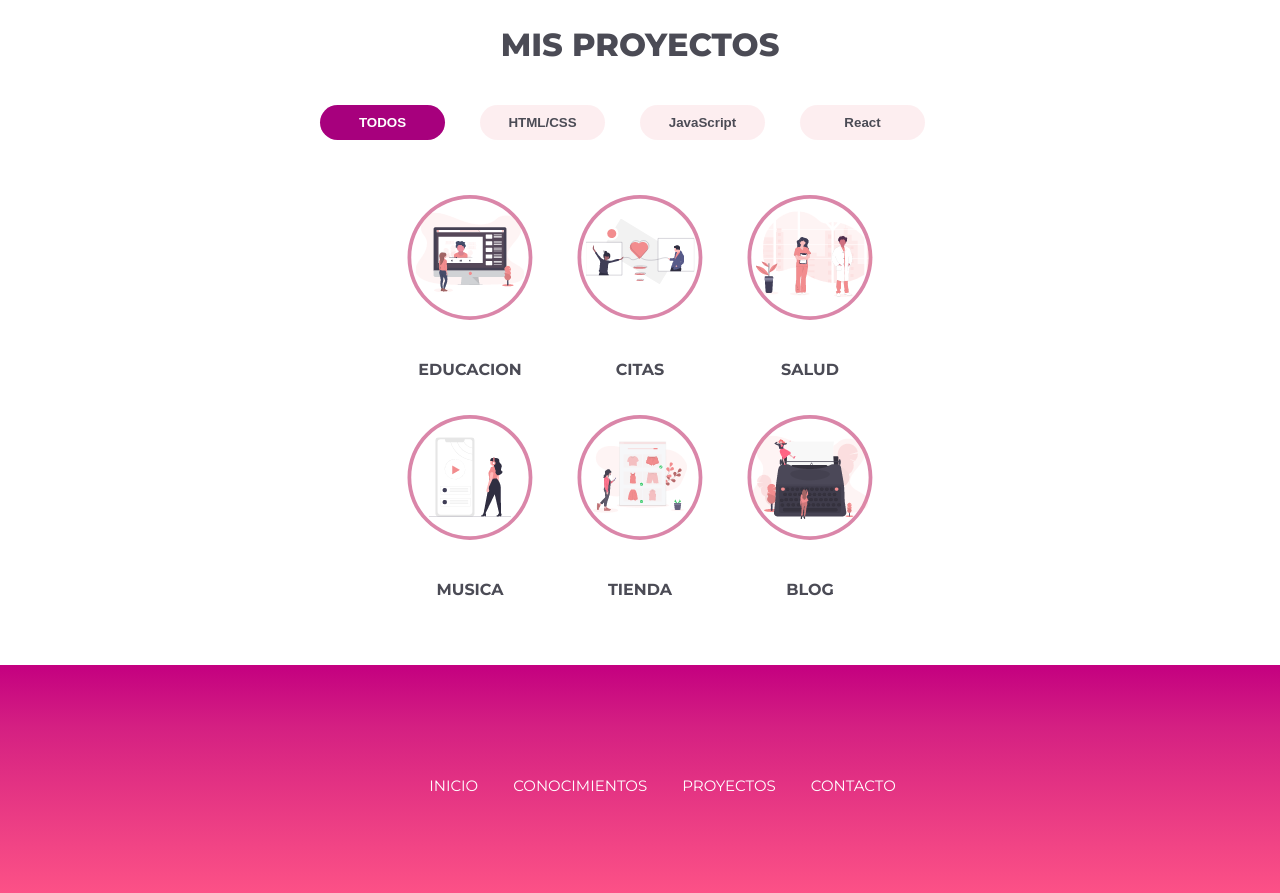
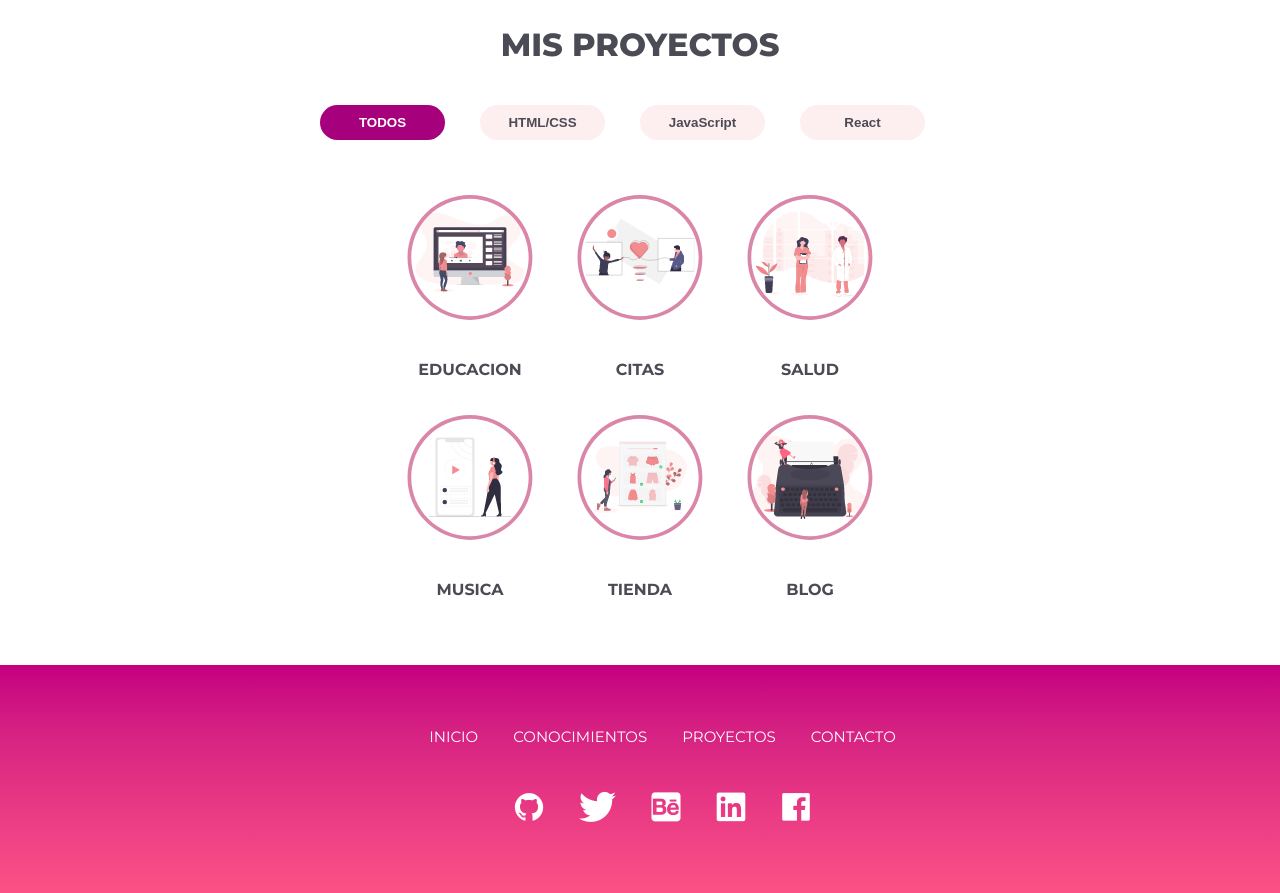
Before and after one commit to Jennimar17/Proyecto-Portfolio-ADA, a plain HTML site: page index.html in a window 1280 px wide. Shown: the part 1864-2757 px from the top of the page. Drawn offline with nearby package versions, Linux system fonts and the light colour scheme.

Commit message:
agrego iconos linkeados de devicon, linkeo fontawemsome por si cambio estilo de iconos

```diff
--- a/index.html
+++ b/index.html
@@ -5,6 +5,8 @@
     <meta charset="UTF-8">
     <meta name="viewport" content="width=device-width, initial-scale=1.0">
     <link rel="stylesheet" href="style.css">
+    <link rel="stylesheet" href="https://cdn.jsdelivr.net/gh/konpa/devicon@master/devicon.min.css">
+    <link rel="stylesheet" href="https://cdnjs.cloudflare.com/ajax/libs/font-awesome/5.13.0/css/all.min.css">
     <title>Portfolio</title>
 </head>
 
@@ -138,7 +140,7 @@
         </div>
     </div>
 
-    <!-- seccion de frase memorable -->
+    <!-- seccion de contacto barra de nav secundaria -->
     <footer id="contact-me">
         <ul class="nav-bar footer-bar">
             <li>
@@ -154,6 +156,21 @@
                 <a href="#contact-me">CONTACTO</a>
             </li>
         </ul>
+        <!-- iconos redes sociales-->
+        <div>
+            <ul class="social-media-icons">
+                <li><i class="devicon-github-plain"></i></li>
+                <li><i class="devicon-twitter-plain"></i></li>
+                <li><i class="devicon-behance-plain"></i></li>
+                <li><i class="devicon-linkedin-plain"></i></li>
+                <li><i class="devicon-facebook-plain"></i></li>
+
+            </ul>
+
+        </div>
+
+
+
     </footer>
 
 
--- a/style.css
+++ b/style.css
@@ -243,6 +243,16 @@ footer {
 }
 
 
+/*iconos de redes sociales*/
+
+.social-media-icons {
+    display: flex;
+    align-items: center;
+    list-style-type: none;
+    font-size: 30px;
+}
+
+
 /*comportamiento de links barra nav de footer*/
 
 footer a:link {
```
